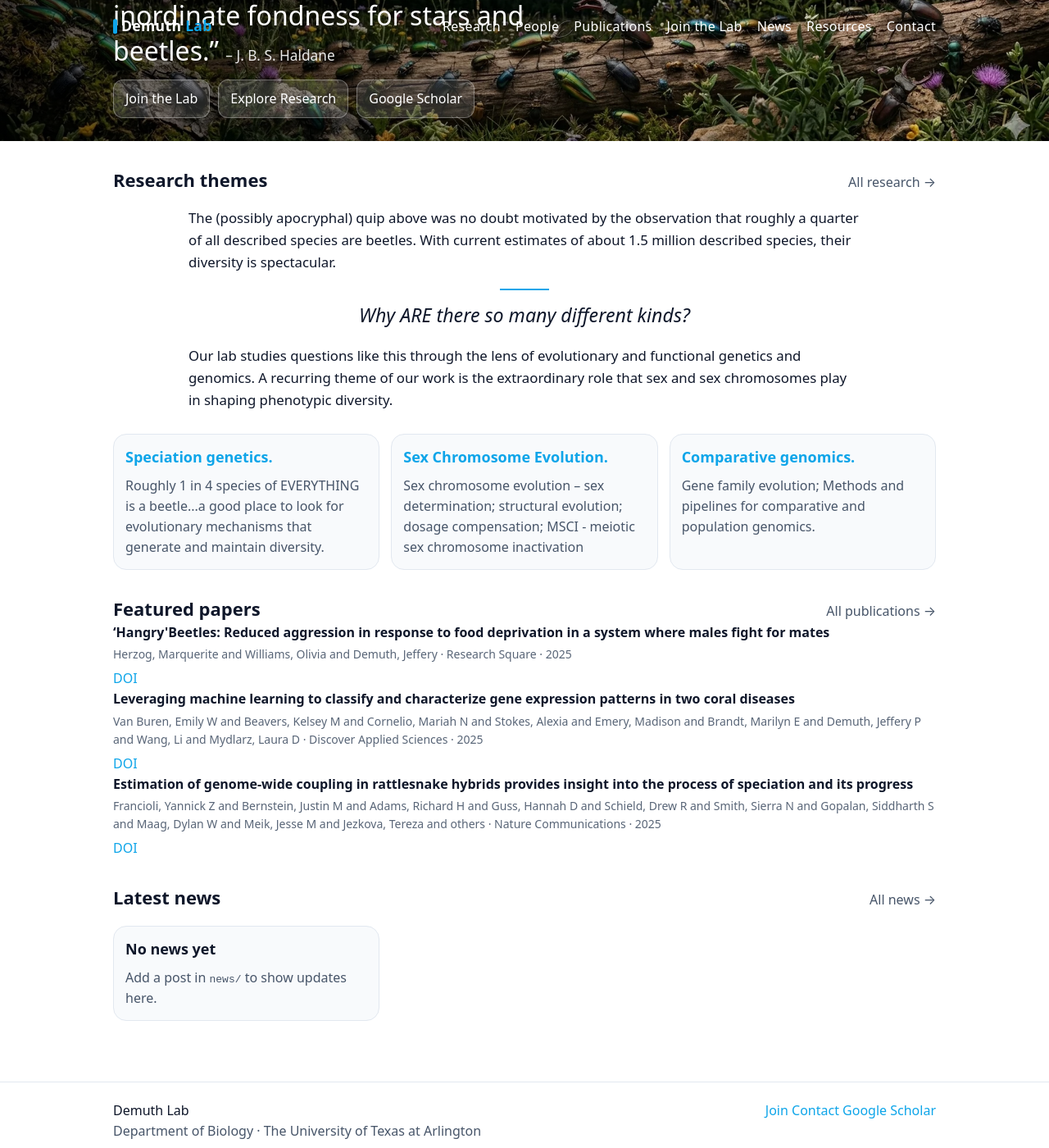
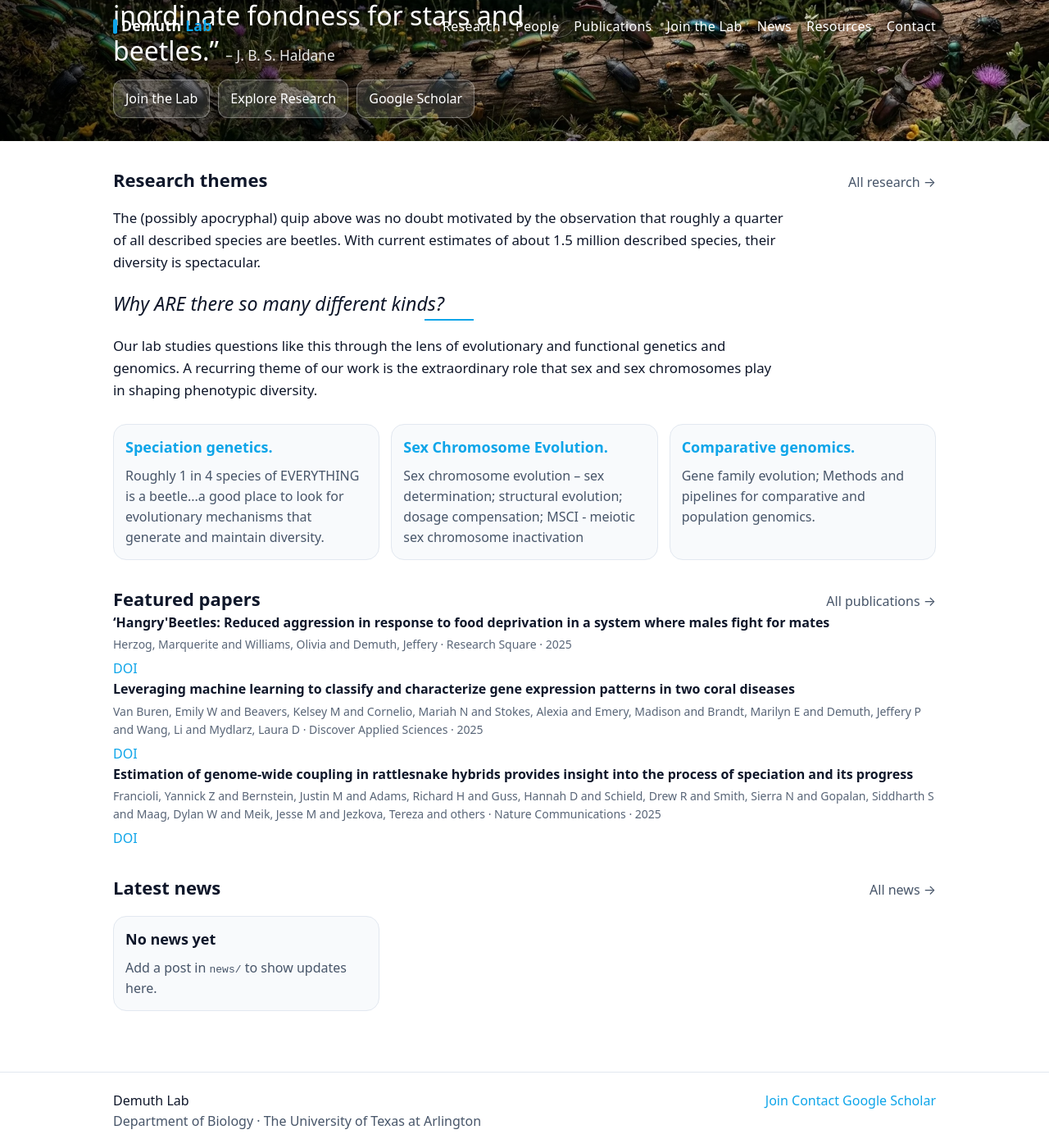
Before and after one commit to demuth-lab/demuth-lab.github.io, a Jekyll site: the page built from index.md, in a window 1280 px wide and 1400 px high, scrolled down 209 px. Shown: the whole window at 82% size. Built offline with Jekyll 4.4.1, drawn with Linux system fonts in a browser that asks for light colours.

Commit message:
Update main.css

```diff
--- a/assets/css/main.css
+++ b/assets/css/main.css
@@ -334,20 +334,20 @@ a:hover{
 
 .research-intro{
   max-width:820px;
-  margin:0 auto 28px;
+  margin:0 0 28px 0;
   text-align:left;
   font-size:1.05rem;
   line-height:1.6;
 }
 
 .research-question{
+  text-align:left;
+  font-size:1.45rem;
   margin:18px 0;
-  text-align:center;
-  font-size:1.45rem;
-  font-weight:500;
+  font-weight:400;
 }
 
-.research-question::before{
+.research-question::after{
   content:"";
   display:block;
   width:60px;
```
